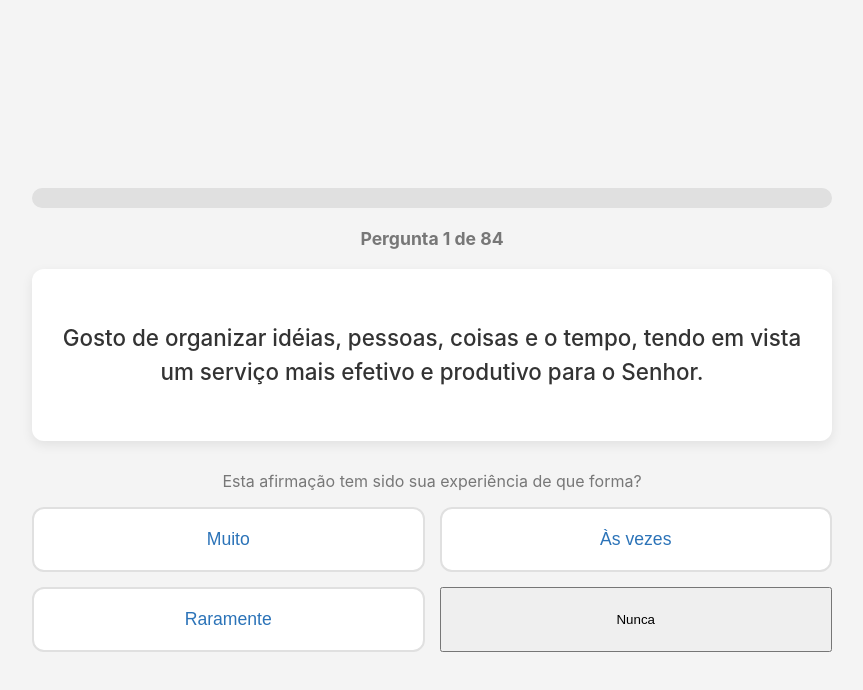
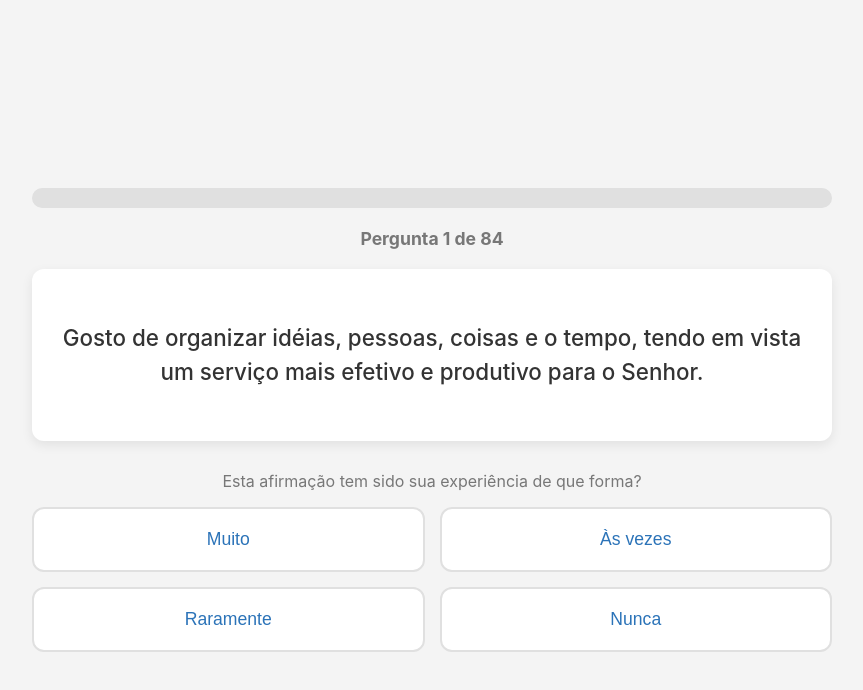
Before and after one commit to felipebalaniuk/teste-de-dons, a plain HTML site: page index.html in a window 1280 px wide. Both pictures are taken after a click on the button "Começar o Teste!". Shown: the whole page, without its empty margins (208-1071 px from the left). Drawn offline with Linux system fonts and the light colour scheme.

Commit message:
Fix HTML structure and correct button class typo

```diff
--- a/index.html
+++ b/index.html
@@ -38,7 +38,7 @@
                 <button class="answer-btn" data-value="4">Muito</button>
                 <button class="answer-btn" data-value="2">Às vezes</button>
                 <button class="answer-btn" data-value="1">Raramente</button>
-                <button classs="answer-btn" data-value="0">Nunca</button>
+                <button class="answer-btn" data-value="0">Nunca</button>
             </div>
         </div>
 
@@ -82,4 +82,5 @@
 
     <script src="script.js"></script>
 </body>
+
 </html>
```
